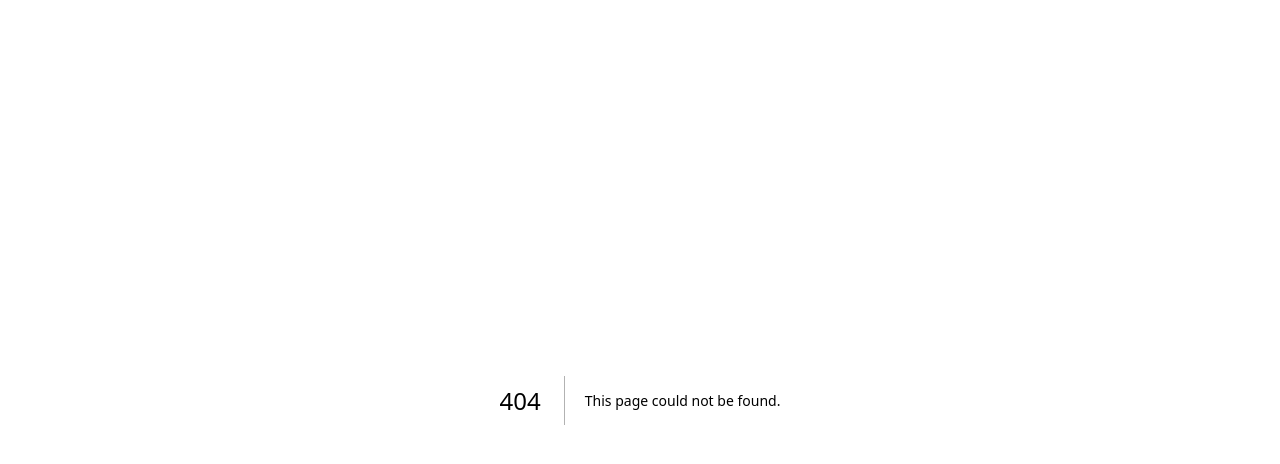
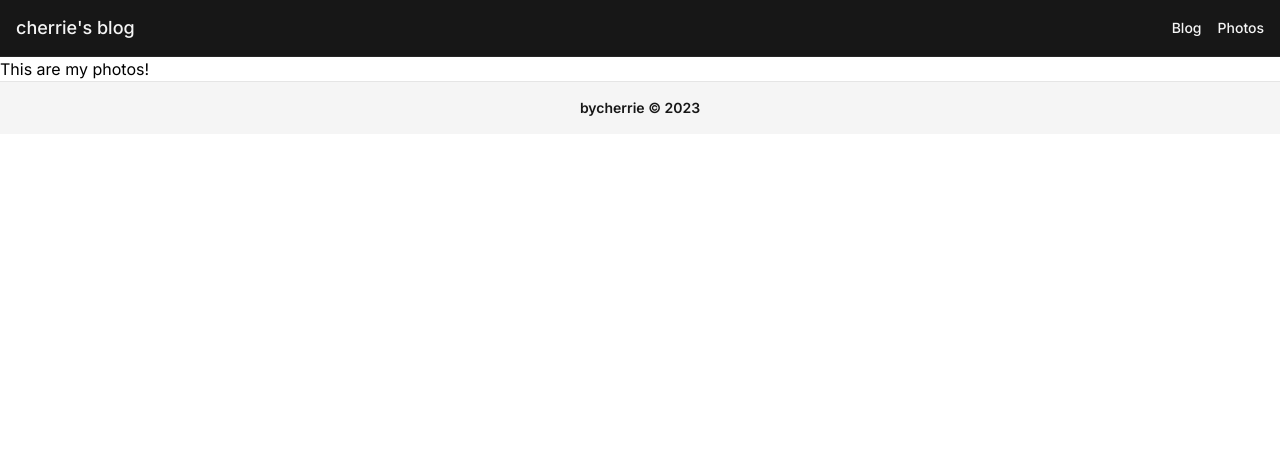
Before and after one commit to juliettepark/bycherrie_blog, a Next.js app: page /photos in a window 1280 px wide. Before the commit this address had no page. Shown: the top 464 px of the page. Built offline with nearby package versions, Linux system fonts and the light colour scheme.

Commit message:
added more components and internal routing

```diff
--- /dev/null
+++ b/app/blog/layout.js
@@ -0,0 +1,5 @@
+import Navbar from "../components/Navbar";
+
+export default function Layout({ children }) {
+  return <>{children}</>;
+}
--- a/app/blog/page.js
+++ b/app/blog/page.js
@@ -1,9 +1,6 @@
-import Navbar from "../components/Navbar";
-
 export default function Blog() {
   return (
     <>
-      <Navbar />
       <p>This is the blog!</p>
     </>
   );
--- /dev/null
+++ b/app/components/Button.js
@@ -0,0 +1,26 @@
+export function FilledButton({ children }) {
+  return (
+    <DefaultButton style="bg-secondary-700 border-secondary-700 text-secondary-100 md:hover:bg-secondary-900 md:hover:border-secondary-900 md:hover:text-secondary-300">
+      {children}
+    </DefaultButton>
+  );
+}
+
+export function OutlinedButton({ children }) {
+  return (
+    <DefaultButton style="border-primary-200 text-primary-200 md:hover:border-primary-400 md:hover:text-primary-400">
+      {children}
+    </DefaultButton>
+  );
+}
+
+export function DefaultButton({ children, style }) {
+  return (
+    // put with backticks so that we can pass in styles from other buttons
+    <button
+      className={`inline font-medium bg-transparent border rounded-full md:px-4 px-3.5 md:py-2 py-1.5 md:text-base text-sm transition-colors ${style}`}
+    >
+      {children}
+    </button>
+  );
+}
--- /dev/null
+++ b/app/components/Container.js
@@ -0,0 +1,3 @@
+export default function Container({ children }) {
+  return <div className="max-w-7xl mx-auto p-4">{children}</div>;
+}
--- /dev/null
+++ b/app/components/Footer.js
@@ -0,0 +1,9 @@
+export default function Footer() {
+  return (
+    <>
+      <footer className="border-t text-center p-4 text-sm font-semibold bg-primary-100 text-primary-900 border-primary-200">
+        <p>bycherrie &copy; {new Date().getFullYear()}</p>
+      </footer>
+    </>
+  );
+}
--- a/app/components/Navbar.js
+++ b/app/components/Navbar.js
@@ -1,28 +1,25 @@
-/*
-1. We can only export 1 default function per page.js.
-We must export only the function we want to see on the webpage.
-
-*/
+import Link from "next/link";
+import { FilledButton, OutlinedButton } from "./Button";
 
 export default function Navbar() {
   return (
-    <nav className="border-b border-gray-800 sticky top-0 bg-gray-900 text-gray-100 z-10">
+    <nav className="border-b sticky top-0 bg-primary-900 text-primary-100 border-primary-800 z-10">
       <div className="h-14 max-w-7xl p-4 mx-auto flex items-center justify-between">
         {/* justify-between on the items inside of the div: <a> and <ul> these are the children */}
         {/* That is why the big cherrie's blog is to the left and the rest of the list is to the right */}
-        <a href="/" className="font-medium text-lg md:hover:underline">
+        <Link href="/" className="font-medium text-lg md:hover:underline">
           cherrie's blog
-        </a>
+        </Link>
         <ul className="flex items-center justify-end space-x-4 text-sm font-medium">
           {/* items-center means vertically centered */}
           {/* justify end to push to right-end */}
           <li className="md:hover:underline">
-            <a href="/blog">Blog</a>
+            <Link href="/blog">Blog</Link>
           </li>
           <li className="md:hover:underline">
             {/* when screen size is md or larger, will show hover */}
             {/* does not hover for small screens like phones */}
-            <a href="/photos">Photos</a>
+            <Link href="/photos">Photos</Link>
           </li>
         </ul>
       </div>
--- /dev/null
+++ b/app/components/SectionHeader.js
@@ -0,0 +1,8 @@
+export default function SectionHeader({ title, text }) {
+  return (
+    <div className="text-center space-y-2">
+      <h2 className="text-center space-y-2">{title}</h2>
+      <p className="text-primary-500 font-medium">{text}</p>
+    </div>
+  );
+}
--- a/app/layout.js
+++ b/app/layout.js
@@ -1,23 +1,32 @@
 import { Inter } from "next/font/google";
+import Navbar from "./components/Navbar";
+import Footer from "./components/Footer";
 import "./globals.css";
 
 /*
 1. While layouts are optional, the Root Layout is not because it contains the HTML boilerplate
 (head tag is generated by Next.js automatically)
 
+2. If we want content on every single page, put in Root Layout here!
 */
 
 const inter = Inter({ subsets: ["latin"] });
+// import { Montserrat } from "next/font/google";
+// const montserrat = Montserrat({ subsets: ["latin"] });
 
 export const metadata = {
-  title: "Create Next App",
-  description: "Generated by create next app",
+  title: "bycherrie blog",
+  description: "stay updated on bycherrie's muse and upcoming releases!",
 };
 
 export default function RootLayout({ children }) {
   return (
     <html lang="en">
-      <body className={inter.className}>{children}</body>
+      <body className={inter.className}>
+        <Navbar />
+        {children}
+        <Footer />
+      </body>
     </html>
   );
 }
--- a/app/page.js
+++ b/app/page.js
@@ -1,10 +1,17 @@
-import Image from "next/image";
-import Navbar from "./components/Navbar";
+/*
+1. We can only have 1 "export default" function per page.js.
+We must export only the function we want to see on the webpage.
+
+Any other non-special file can have as many "export"s and still 1 "export default"
+- Components usually "export default" but if multiple in a file, then can just export most and export default the most important.
+
+*/
+
+import SectionHeader from "./components/SectionHeader";
 
 export default function Home() {
   return (
     <>
-      <Navbar />
       <p>This is the home page!</p>
     </>
   );
--- /dev/null
+++ b/app/photos/layout.js
@@ -0,0 +1,5 @@
+import Navbar from "../components/Navbar";
+
+export default function Layout({ children }) {
+  return <>{children}</>;
+}
--- /dev/null
+++ b/app/photos/page.js
@@ -0,0 +1,3 @@
+export default function Photos() {
+  return <p>This are my photos!</p>;
+}
--- a/tailwind.config.js
+++ b/tailwind.config.js
@@ -1,4 +1,7 @@
-/** @type {import('tailwindcss').Config} */
+// /** @type {import('tailwindcss').Config} */
+
+const colors = require("tailwindcss/colors");
+
 module.exports = {
   content: [
     "./pages/**/*.{js,ts,jsx,tsx,mdx}",
@@ -6,6 +9,14 @@ module.exports = {
     "./app/**/*.{js,ts,jsx,tsx,mdx}",
   ],
   theme: {
+    colors: {
+      transparent: "transparent",
+      current: "currentColor",
+      black: colors.black,
+      white: colors.white,
+      primary: colors.neutral,
+      secondary: colors.blue,
+    },
     extend: {},
   },
   plugins: [],
```
